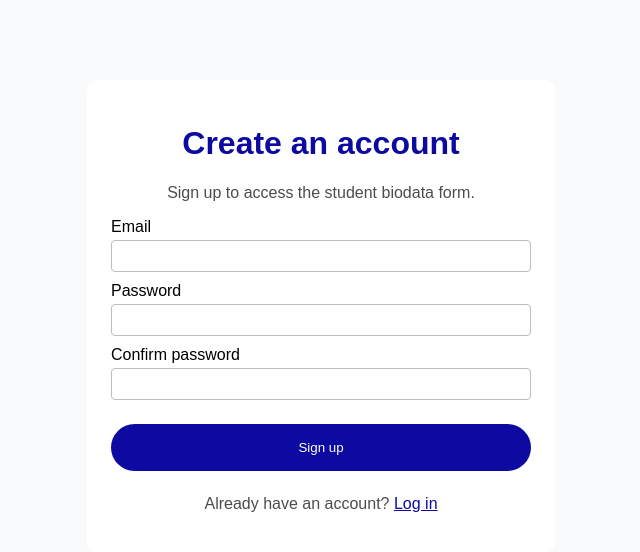
After one commit to bobby-ekugo/biodata-form, a Flask app: page /signup in a window 1280 px wide. The commit adds this page. Shown: the top 552 px of the page, without its empty margins (319-959 px from the left). Run offline with Flask 3, Linux system fonts and the light colour scheme.

Commit message:
First Update

```diff
--- a/app.py
+++ b/app.py
@@ -1,11 +1,14 @@
 import os
 import re
 from datetime import date
-from flask import Flask, render_template, request
+from functools import wraps
+from flask import Flask, redirect, render_template, request, session, url_for
 import mysql.connector
 from mysql.connector import IntegrityError, Error as MySQLError
+from werkzeug.security import check_password_hash, generate_password_hash
 
 app = Flask(__name__)
+app.secret_key = os.environ.get('SECRET_KEY') or os.urandom(32)
 
 # ---------------------------------------------------------------------------
 # Validation helpers (mirrors front-end rules so direct POST attacks are caught)
@@ -138,15 +141,130 @@ def _connect():
     )
 
 
+def _login_required(view):
+    @wraps(view)
+    def wrapped_view(*args, **kwargs):
+        if 'user_id' not in session:
+            return redirect(url_for('login'))
+        return view(*args, **kwargs)
+
+    return wrapped_view
+
+
 # ---------------------------------------------------------------------------
 # Routes
 # ---------------------------------------------------------------------------
 @app.route('/')
+@_login_required
 def home():
     return render_template('Biodata Form.html')
 
 
+@app.route('/signup', methods=['GET', 'POST'])
+def signup():
+    if 'user_id' in session:
+        return redirect(url_for('home'))
+
+    errors = []
+    email = ''
+    if request.method == 'POST':
+        email = request.form.get('email', '').strip().lower()
+        password = request.form.get('password', '')
+        confirm_password = request.form.get('confirm_password', '')
+
+        if not email or not _EMAIL_RE.match(email) or len(email) > 254:
+            errors.append('Enter a valid email address.')
+        if len(password) < 8 or len(password) > 128:
+            errors.append('Password must be between 8 and 128 characters.')
+        if password != confirm_password:
+            errors.append('Passwords do not match.')
+
+        if not errors:
+            database = None
+            cursor = None
+            try:
+                database = _connect()
+                cursor = database.cursor()
+                cursor.execute(
+                    'INSERT INTO users (email, password_hash) VALUES (%s, %s)',
+                    (email, generate_password_hash(password)),
+                )
+                database.commit()
+                session.clear()
+                session['user_id'] = cursor.lastrowid
+                session['user_email'] = email
+                return redirect(url_for('home'))
+            except IntegrityError:
+                errors.append('That email address already has an account. Please log in.')
+                return render_template('signup.html', errors=errors, email=email), 409
+            except MySQLError as exc:
+                app.logger.error('Account registration database error: %s', exc)
+                errors.append('A database error occurred. Please try again later.')
+                return render_template('signup.html', errors=errors, email=email), 500
+            finally:
+                if cursor:
+                    cursor.close()
+                if database:
+                    database.close()
+
+    return render_template('signup.html', errors=errors, email=email)
+
+
+@app.route('/login', methods=['GET', 'POST'])
+def login():
+    if 'user_id' in session:
+        return redirect(url_for('home'))
+
+    errors = []
+    email = ''
+    if request.method == 'POST':
+        email = request.form.get('email', '').strip().lower()
+        password = request.form.get('password', '')
+
+        if not email or not _EMAIL_RE.match(email) or len(email) > 254:
+            errors.append('Enter a valid email address.')
+        if not password:
+            errors.append('Password is required.')
+
+        if not errors:
+            database = None
+            cursor = None
+            try:
+                database = _connect()
+                cursor = database.cursor(dictionary=True)
+                cursor.execute(
+                    'SELECT id, password_hash FROM users WHERE email = %s',
+                    (email,),
+                )
+                user = cursor.fetchone()
+            except MySQLError as exc:
+                app.logger.error('Account login database error: %s', exc)
+                errors.append('A database error occurred. Please try again later.')
+                return render_template('login.html', errors=errors, email=email), 500
+            finally:
+                if cursor:
+                    cursor.close()
+                if database:
+                    database.close()
+
+            if user and check_password_hash(user['password_hash'], password):
+                session.clear()
+                session['user_id'] = user['id']
+                session['user_email'] = email
+                return redirect(url_for('home'))
+            errors.append('Email or password is incorrect.')
+
+    return render_template('login.html', errors=errors, email=email)
+
+
+@app.route('/logout', methods=['POST'])
+def logout():
+    session.clear()
+    return redirect(url_for('login'))
+
+
 @app.route('/save-biodata', methods=['POST'])
+@_login_required
 def save_biodata():
     data = request.form
 
--- a/static/style.css
+++ b/static/style.css
@@ -4,6 +4,51 @@ body {
   margin: 20px auto;
   padding: 0 15px;
   background-color: #F9FAFB;
+}
+
+main {
+  background-color: #fff;
+  padding: 1.5rem;
+  border-radius: 12px;
+}
+
+.account-nav {
+  display: flex;
+  justify-content: flex-end;
+  align-items: center;
+  gap: 1rem;
+  margin-bottom: 1rem;
+  color: #4c4c4c;
+  font-size: .9rem;
+}
+
+.account-nav form {
+  margin: 0;
+}
+
+.account-nav button {
+  padding: .5rem .9rem;
+}
+
+.auth-card {
+  max-width: 420px;
+  margin: 10vh auto 0;
+}
+
+.auth-card .actions {
+  margin-top: 1.5rem;
+}
+
+.auth-card button {
+  width: 100%;
+}
+
+.auth-switch {
+  margin-top: 1.5rem;
+}
+
+a {
+  color: #0d0aa1;
 }
 
 h1 {
--- /dev/null
+++ b/templates/signup.html
@@ -0,0 +1,41 @@
+<!DOCTYPE html>
+<html lang="en">
+<head>
+<meta charset="UTF-8">
+<meta name="viewport" content="width=device-width, initial-scale=1, viewport-fit=cover">
+<title>Sign up – Student Biodata</title>
+<link rel="stylesheet" href="{{ url_for('static', filename='style.css') }}">
+</head>
+<body>
+<main class="auth-card">
+  <h1>Create an account</h1>
+  <p>Sign up to access the student biodata form.</p>
+
+  {% if errors %}
+  <div class="form-status" data-type="error" role="alert">
+    <ul>{% for error in errors %}<li>{{ error }}</li>{% endfor %}</ul>
+  </div>
+  {% endif %}
+
+  <form action="{{ url_for('signup') }}" method="POST">
+    <label for="email">Email</label>
+    <input id="email" name="email" type="email" required maxlength="254"
+           autocomplete="email" value="{{ email }}">
+
+    <label for="password">Password</label>
+    <input id="password" name="password" type="password" required minlength="8"
+           maxlength="128" autocomplete="new-password">
+
+    <label for="confirm-password">Confirm password</label>
+    <input id="confirm-password" name="confirm_password" type="password"
+           required minlength="8" maxlength="128" autocomplete="new-password">
+
+    <div class="actions">
+      <button type="submit" class="primary">Sign up</button>
+    </div>
+  </form>
+
+  <p class="auth-switch">Already have an account? <a href="{{ url_for('login') }}">Log in</a></p>
+</main>
+</body>
+</html>
--- a/templates/success.html
+++ b/templates/success.html
@@ -8,6 +8,12 @@
 </head>
 <body>
 <main>
+  <nav class="account-nav" aria-label="Account">
+    <span>Signed in as {{ session.get('user_email') }}</span>
+    <form action="{{ url_for('logout') }}" method="POST">
+      <button type="submit" class="secondary">Log out</button>
+    </form>
+  </nav>
   <h1>Biodata Saved</h1>
   <p>Thank you, <strong>{{ name }}</strong>. Your details have been saved successfully.</p>
   <div class="actions" style="text-align:center; margin-top:2rem;">
```
Also changed, not shown: templates/Biodata Form.html (+7 -1 lines), templates/login.html (added, +37 -0 lines), README.md.
